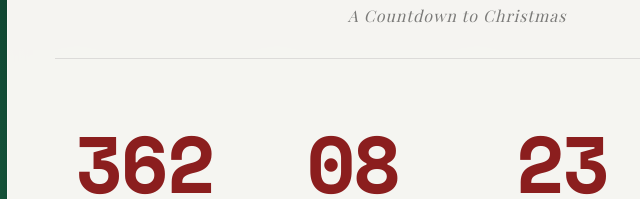
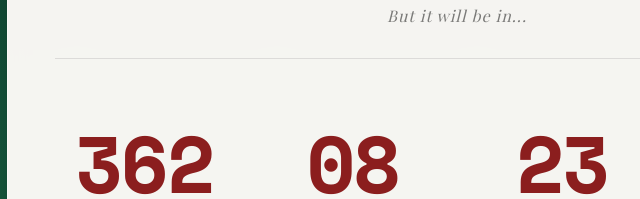
Before and after one commit to ethmarks/xmas, a website: page index.html in a window 1280 px wide. Shown: the part 285-484 px from the top of the page, 183-823 px from the left. Drawn offline with nearby package versions, Linux system fonts and the light colour scheme.

Commit message:
change default subtitle

```diff
--- a/index.html
+++ b/index.html
@@ -60,7 +60,7 @@
                     this.subtitle = 'A Countdown to Christmas';
                 } else {
                     this.title = 'Not Christmas Yet';
-                    this.subtitle = 'A Countdown to Christmas';
+                    this.subtitle = 'But it will be in...';
                 }
             },
 
```
